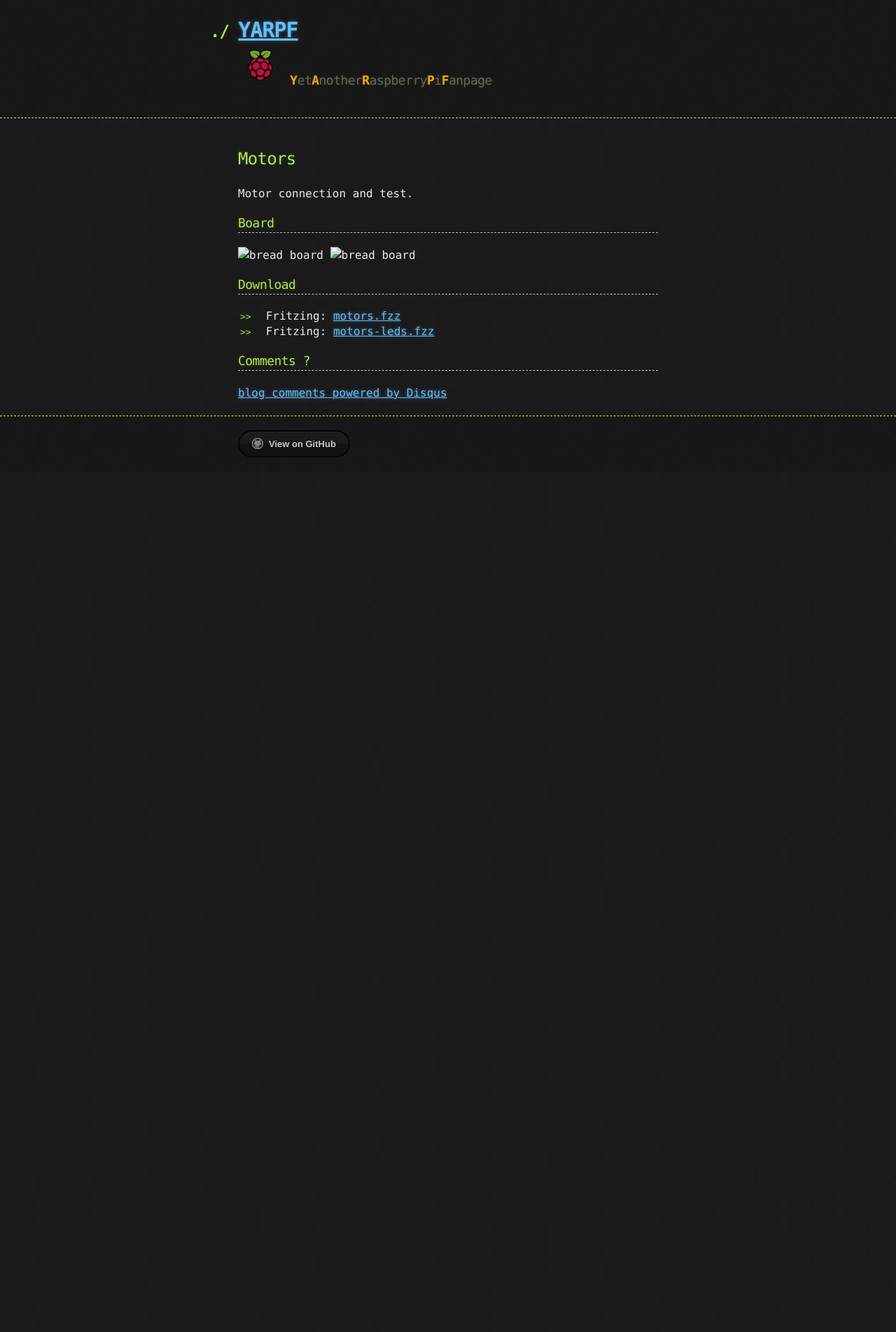
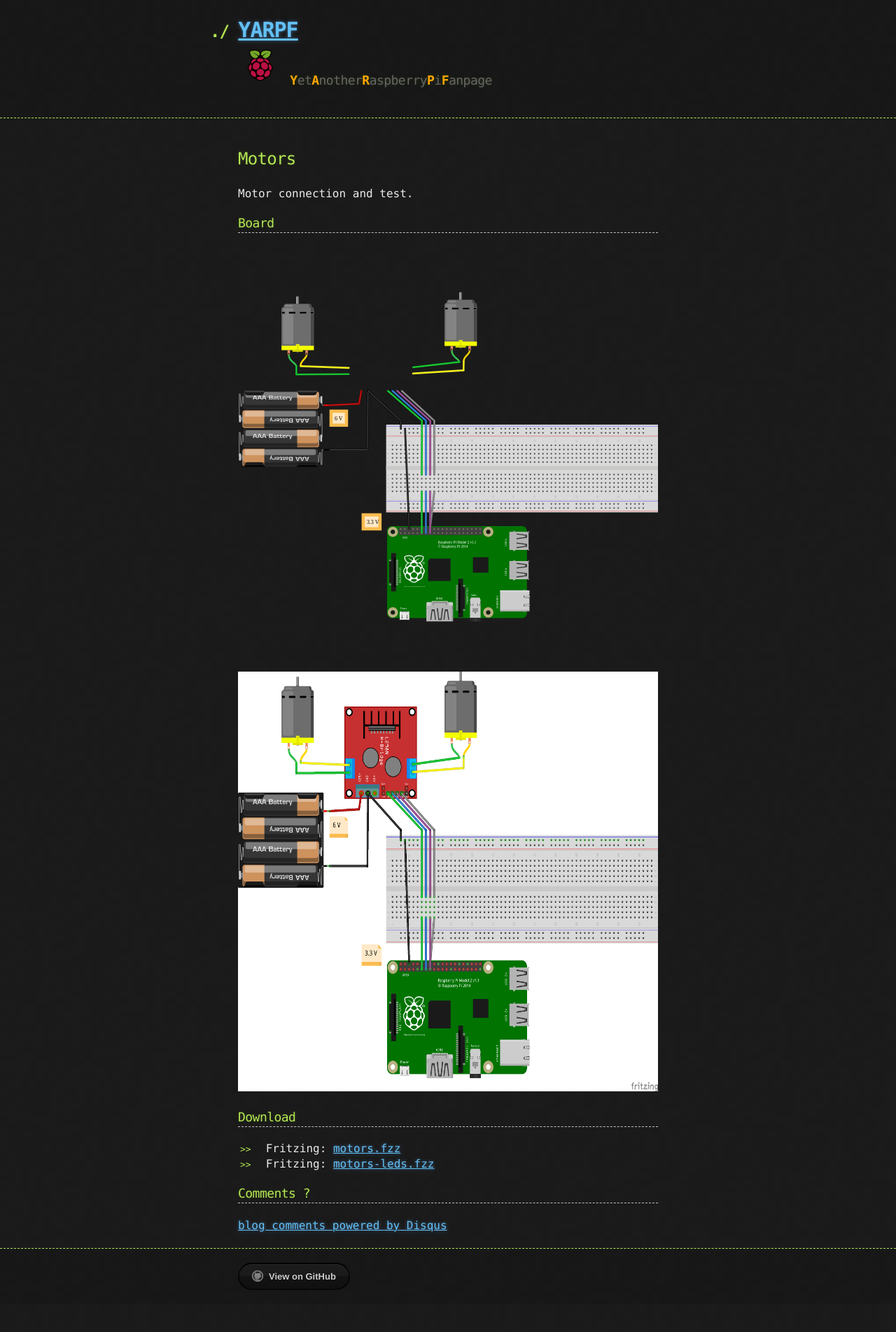
Before and after one commit to raspikuku/raspikuku.github.io, a Jekyll site: the page built from raspitut/robot/motors.md, in a window 1280 px wide. Shown: the whole page at 70% size. Built offline with Jekyll 4.4.1, drawn with Linux system fonts in a browser that asks for light colours; Markdown is read by kramdown in place of the engine named in the settings; comment, search, counter and statistics services are not loaded; before the commit the page ends 900 px from its top, so only the background shows below that.

Commit message:
Fix path

```diff
--- a/raspitut/robot/motors.md
+++ b/raspitut/robot/motors.md
@@ -9,10 +9,10 @@ Motor connection and test.
 
 ### Board
 
-<img src="/images/fritzing/motors_Steckplatine.svg" width="800" height="600" alt="bread board" />
-<img src="/images/fritzing/motors_Steckplatine.png" width="800" height="600" alt="bread board" />
+<img src="/images/fritzing/robot/motors_Steckplatine.svg" width="800" height="600" alt="bread board" />
+<img src="/images/fritzing/robot/motors_Steckplatine.png" width="800" height="600" alt="bread board" />
 
 ### Download
 
-* Fritzing: [motors.fzz](/images/fritzing/motors.fzz)
-* Fritzing: [motors-leds.fzz](/images/fritzing/motors-leds.fzz)
+* Fritzing: [motors.fzz](/images/fritzing/robot/motors.fzz)
+* Fritzing: [motors-leds.fzz](/images/fritzing/robot/motors-leds.fzz)
```
